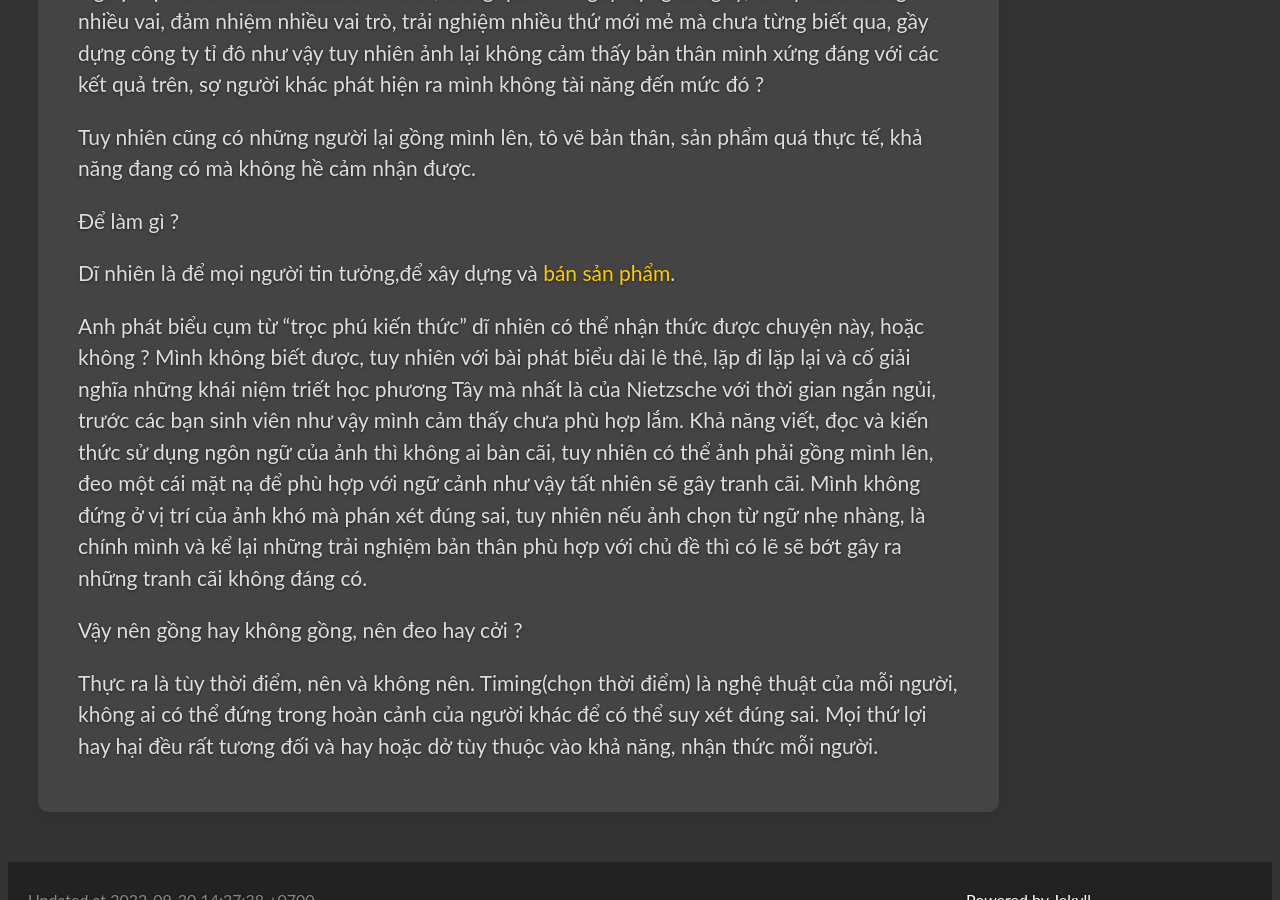
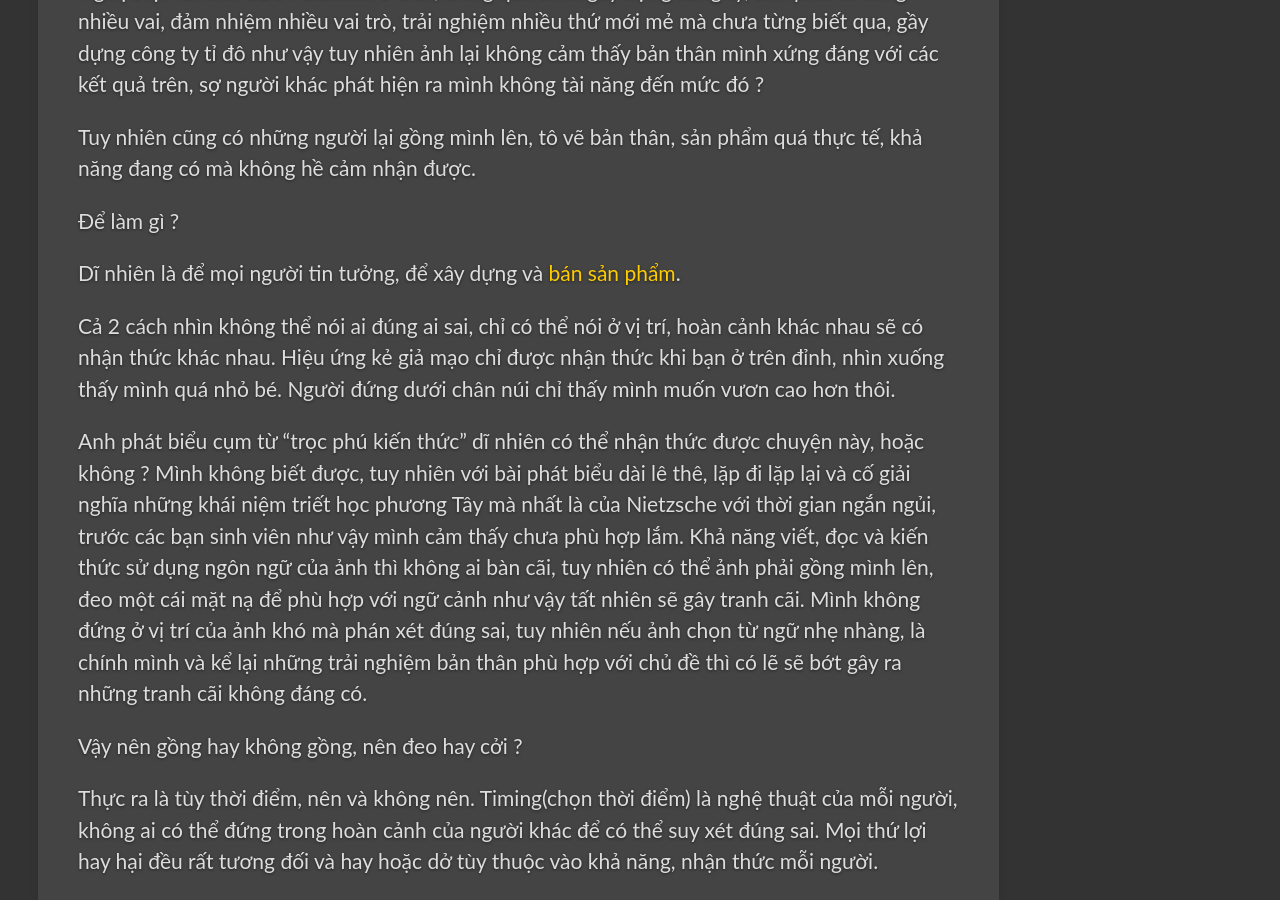
Before and after one commit to vdchuyen/chuyen-vn, a Jekyll site: the page built from _posts/2022-09-30-gong-de-lam-gi.md, in a window 1280 px wide and 900 px high, scrolled down 970 px. Built offline with Jekyll 4.4.1, drawn with Linux system fonts in a browser that asks for light colours; our own code applies the rules of GitHub Pages for plain Markdown files; Markdown is read by kramdown in place of the engine named in the settings.

Commit message:
Update 2022-09-30-gong-de-lam-gi.md

```diff
--- a/_posts/2022-09-30-gong-de-lam-gi.md
+++ b/_posts/2022-09-30-gong-de-lam-gi.md
@@ -13,7 +13,9 @@ Tuy nhiên cũng có những người lại gồng mình lên, tô vẽ bản th
 
 Để làm gì ?
 
-Dĩ nhiên là để mọi người tin tưởng,để xây dựng và [bán sản phẩm](https://xn--chuyn-ksa.vn/2022/07/29/build-sell-products.html).
+Dĩ nhiên là để mọi người tin tưởng, để xây dựng và [bán sản phẩm](https://xn--chuyn-ksa.vn/2022/07/29/build-sell-products.html).
+
+Cả 2 cách nhìn không thể nói ai đúng ai sai, chỉ có thể nói ở vị trí, hoàn cảnh khác nhau sẽ có nhận thức khác nhau. Hiệu ứng kẻ giả mạo chỉ được nhận thức khi bạn ở trên đỉnh, nhìn xuống thấy mình quá nhỏ bé. Người đứng dưới chân núi chỉ thấy mình muốn vươn cao hơn thôi.
 
 Anh phát biểu cụm từ "trọc phú kiến thức" dĩ nhiên có thể nhận thức được chuyện này, hoặc không ? Mình không biết được, tuy nhiên với bài phát biểu dài lê thê, lặp đi lặp lại và cố giải nghĩa những khái niệm triết học phương Tây mà nhất là của Nietzsche với thời gian ngắn ngủi, trước các bạn sinh viên như vậy mình cảm thấy chưa phù hợp lắm. Khả năng viết, đọc và kiến thức sử dụng ngôn ngữ của ảnh thì không ai bàn cãi, tuy nhiên có thể ảnh phải gồng mình lên, đeo một cái mặt nạ để phù hợp với ngữ cảnh như vậy tất nhiên sẽ gây tranh cãi. Mình không đứng ở vị trí của ảnh khó mà phán xét đúng sai, tuy nhiên nếu ảnh chọn từ ngữ nhẹ nhàng, là chính mình và kể lại những trải nghiệm bản thân phù hợp với chủ đề thì có lẽ sẽ bớt gây ra những tranh cãi không đáng có.
 
```
